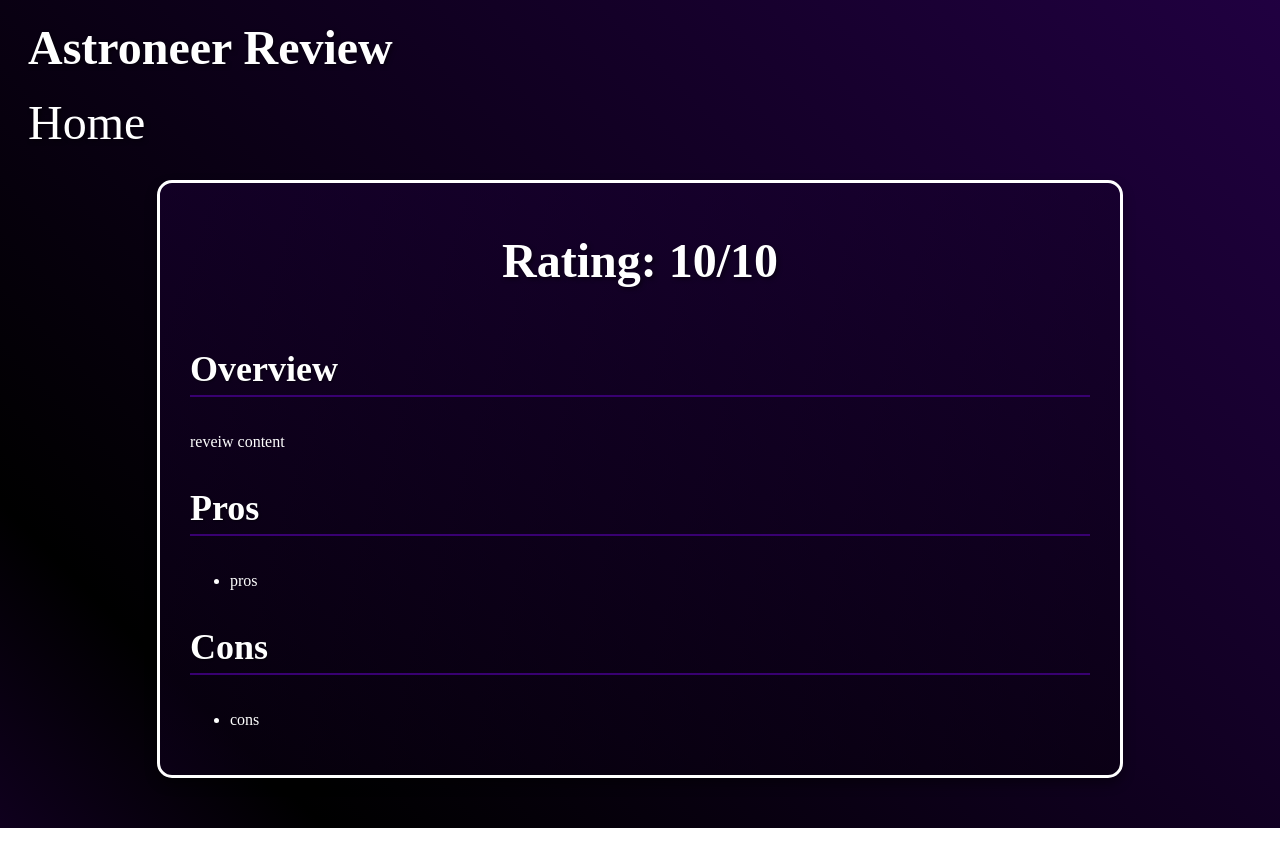
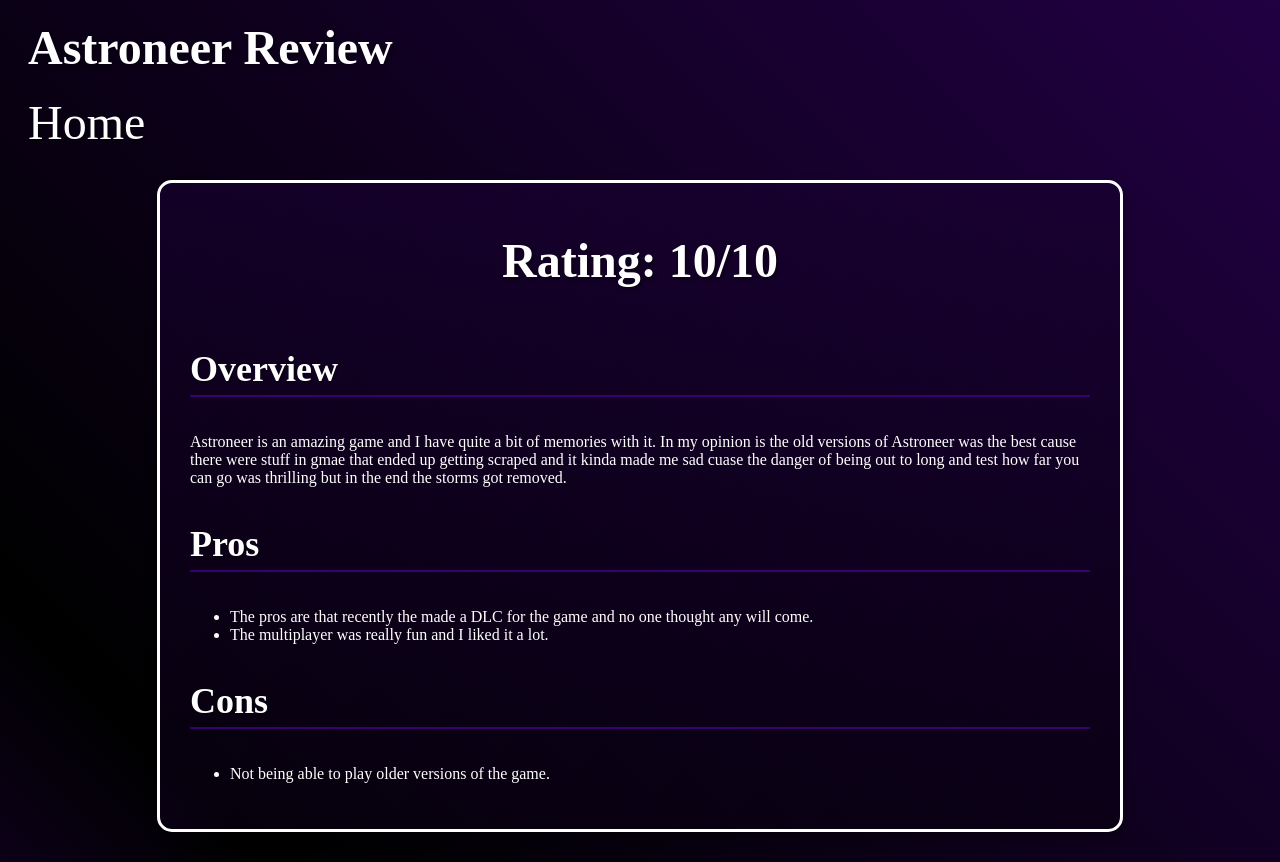
Before and after one commit to I-luv-Monster/Final-Website-Project-Semester-1, a plain HTML site: page Astroneer.html in a window 1280 px wide. Before the commit the page ends 828 px from the top, so only its background shows below. Drawn offline with Linux system fonts and the light colour scheme; a web font is replaced by a local one.

Commit message:
wegqwkhgfa 4987

```diff
--- a/Astroneer.html
+++ b/Astroneer.html
@@ -23,17 +23,17 @@
 
         <div class="review-content">
             <h3>Overview</h3>
-            <p>reveiw content</p>
+            <p>Astroneer is an amazing game and I have quite a bit of memories with it. In my opinion is the old versions of Astroneer was the best cause there were stuff in gmae that ended up getting scraped and it kinda made me sad cuase the danger of being out to long and test how far you can go was thrilling but in the end the storms got removed.</p>
 
             <h3>Pros</h3>
             <ul>
-                <li>pros
-                </li>
+                <li>The pros are that recently the made a DLC for the game and no one thought any will come.</li>
+                <li>The multiplayer was really fun and I liked it a lot.</li>
             </ul>
 
             <h3>Cons</h3>
             <ul>
-                <li>cons</li>
+                <li>Not being able to play older versions of the game.</li>
             </ul>
         </div>
     </main>
```
